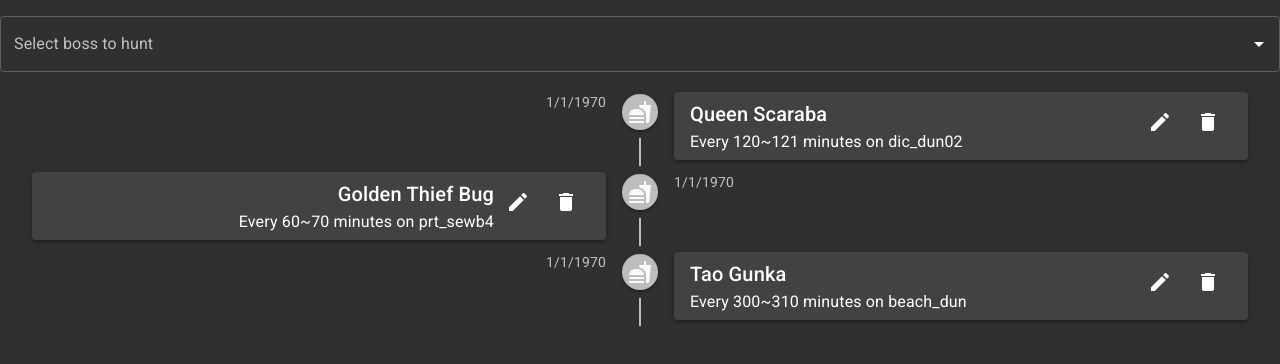
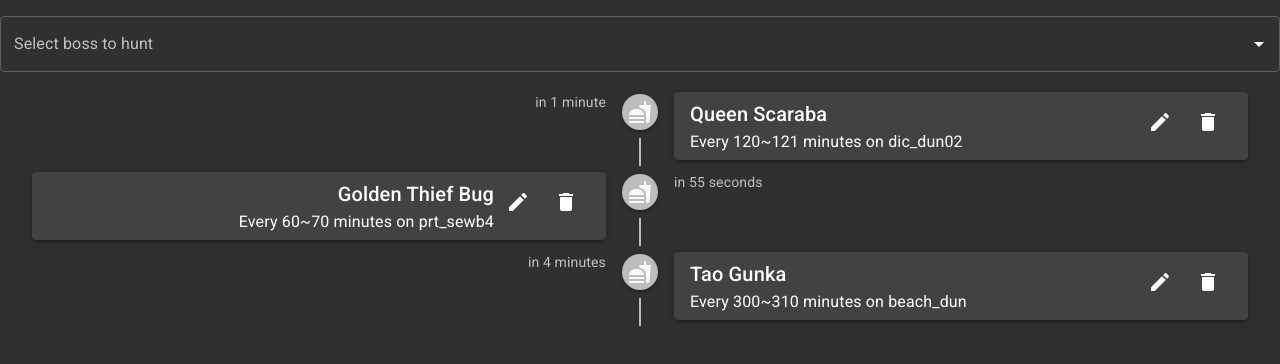
Before and after one commit to kasper573/ragnarok-boss-tracker, a React (Create React App) app: page / in a window 1280 px wide. Shown: the top 364 px of the page. Built offline with nearby package versions, Linux system fonts and the light colour scheme.

Commit message:
Use timeago.js to render SpawnTime

```diff
--- a/package.json
+++ b/package.json
@@ -18,6 +18,7 @@
     "react-dom": "^16.13.1",
     "react-scripts": "3.4.3",
     "styled-components": "^5.2.0",
+    "timeago.js": "^4.0.2",
     "typescript": "~3.7.2"
   },
   "scripts": {
--- a/src/SpawnTime.tsx
+++ b/src/SpawnTime.tsx
@@ -1,6 +1,8 @@
 import React from "react";
 import Typography from "@material-ui/core/Typography";
+import { format } from "timeago.js";
 import { Minutes } from "./Minutes";
+import { useTimer } from "./useTimer";
 
 export type SpawnTimeProps = {
   killTime: Date;
@@ -11,13 +13,28 @@ export type SpawnTimeProps = {
 export const SpawnTime: React.FC<SpawnTimeProps> = ({
   killTime,
   spawnTime,
+  spawnWindow,
 }) => {
-  const spawnDate = new Date(killTime.getDate() + spawnTime * 1000);
+  const now = useTimer();
+  const spawnTimestamp = killTime.getTime() + spawnTime * 1000;
+  const start = new Date(spawnTimestamp);
+  const end = new Date(spawnTimestamp + spawnWindow);
+
   return (
     <Typography variant="body2" color="textSecondary">
-      {spawnDate.toLocaleDateString()}
+      {renderText(now, start, end)}
     </Typography>
   );
 };
 
+function renderText (now: Date, start: Date, end: Date) {
+  if (now < start) {
+    return format(start);
+  }
+  if (now > end) {
+    return format(end);
+  }
+  return 'Spawning';
+}
+
 // TODO from <span>5 minutes ago</span> to <span>5 minutes</span> from now
--- /dev/null
+++ b/src/timeEffect.ts
@@ -0,0 +1,9 @@
+export const timeEffect = (
+  emitTime: (time: Date) => any,
+  interval: number = 1000
+) => {
+  const emit = () => emitTime(new Date());
+  const handle = setInterval(emit, interval);
+  emit();
+  return () => clearInterval(handle);
+};
--- /dev/null
+++ b/src/useTimer.ts
@@ -0,0 +1,9 @@
+import * as React from "react";
+import { useEffect } from "react";
+import { timeEffect } from "./timeEffect";
+
+export const useTimer = (interval?: number) => {
+  const [time, setTime] = React.useState(new Date());
+  useEffect(() => timeEffect(setTime, interval), [setTime, interval]);
+  return time;
+};
```
Also changed, not shown: 1 other file (tests, documents, lock files or other folders).
